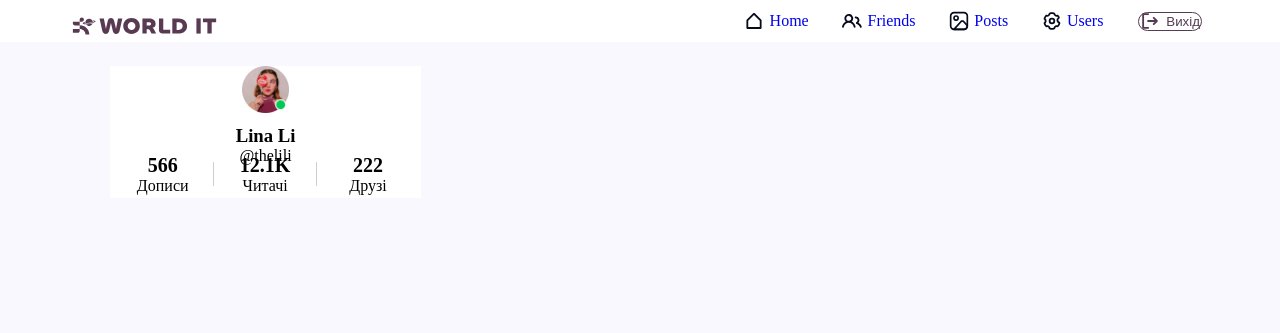
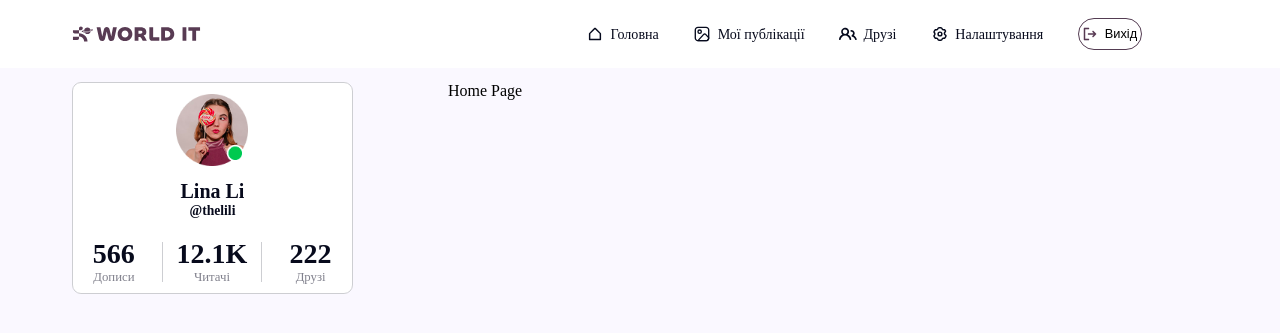
Before and after one commit to MaxS2010/Social-Network, a Django app: page / in a window 1280 px wide. Shown: the top 333 px of the page. Run offline with Django 5.2, Linux system fonts and the light colour scheme.

Commit message:
Create design of base template

```diff
--- a/home_app/templates/home_app/home.html
+++ b/home_app/templates/home_app/home.html
@@ -10,7 +10,7 @@
 {% endblock links %}
 
 {% block content %}
-    <h1>Home page</h1>
+    Home Page
 {% endblock content %}
 
 {% block scripts %}
--- a/static/css/base.css
+++ b/static/css/base.css
@@ -9,7 +9,17 @@ body{
     background-color: #FAF8FF;
 }
 
+.div-container{
+    position: fixed;
+
+    top: 10.2vh;
+    left: 35vw;
+
+    width: 64vw;
+    height: fit-content;
+}
+
 /*
 width: 1440
-height: 1645
+height: 1024
 */
--- a/static/css/header.css
+++ b/static/css/header.css
@@ -6,25 +6,25 @@ header{
     align-items: center;
 
     width: 100vw;
-    height: 5.3vh;
-    padding: 1.46vh 5.6vw 1.46vh 5.6vw;
+    height: 8.5vh;
+    padding: 2.3vh 5.6vw 2.3vh 5.6vw;
 
     background-color: #FFFFFF;
 }
 
-.logo-icon{
+.logo{
     width: 10.1vw;
-    height: 1.1vh;
+    height: 2vh;
 }
 
 nav{
     display: flex;
     flex-direction: row;
-    justify-content: end;
+    justify-content: center;
     align-items: center;
 
     width: 53.8vw;
-    height: 2.4vh;
+    height: 4vh;
     gap: 1.7vw;
 
     /* background-color: #0000ff; */
@@ -37,7 +37,7 @@ nav div{
     align-items: center;
 
     width: fit-content;
-    height: max-content; /* 1.7vh */
+    height: 2.7vh;
     gap: 0.5vw;
     padding: 0.2vh 0.5vw 0.2vh 0.5vw;
 
@@ -45,36 +45,46 @@ nav div{
 }
 
 nav div a{
-    size: 1rem;
+    font-size: 1.1vw;
+    color: #070A1C;
 }
 
-nav div:hover{
+nav div :hover{
     background-color: #E9E5EE;
 }
-
+/*
 .icons{
     width: 1.4vw;
     height: 1.2vh;
+} */
+
+nav div .icons{
+    width: 1.4vw;
+    height: 2vh;
 }
 
-/* nav div .icons img{
-    height: 100%;
-} */
-
-nav div .button-exit{
+nav div .button-div {
     display: flex;
     flex-direction: row;
     justify-content: center;
     align-items: center;
 
     width: 5vw;
-    height: 2.4vh;
-    padding: 0.6vh 1.1vw 0.6vh 1.1vw;
+    height: 4vh;
+    padding: 1vh 1.1vw 1vh 1.1vw;
     gap: 0.5vw;
 
-    background-color: transparent;
     color: #543C52;
 
     border-radius: 1234px;
-    border: 1px solid #543C52;
+    border: 0.1vw solid #543C52;
 }
+
+nav div .button-div .button-exit{
+    font-size: 1vw;
+    line-height: 1.4vw;
+    letter-spacing: -0.6%;
+
+    background-color: transparent;
+    border: none;
+}
--- a/static/css/side_panel.css
+++ b/static/css/side_panel.css
@@ -1,18 +1,21 @@
 .profile-container {
     position: fixed;
-    top: 8.3vh;
-    left: 8.6vw;
+    top: 10.2vh;
+    left: 5.6vw;
 
     display: flex;
     flex-direction: column;
-    justify-content: flex-start;
+    justify-content: center;
     align-items: center;
 
-    width: 24.3vw;
-    height: 16.5vh;
-    gap: 1.4vh;
+    width: 22vw;
+    height: 26.5vh;
+    gap: 1.5vh;
 
     background-color: white;
+
+    border: 0.1vw solid #CDCED2;
+    border-radius: 0.7vw;
 
     /* overflow: hidden; */
 }
@@ -23,9 +26,9 @@
     justify-content: flex-start;
     align-items: center;
 
-    width: 22vw;
-    height: 10.6vh;
-    gap: 1.6vw;
+    width: 24vw;
+    height: 17vh;
+    gap: 1.1vw;
 
     /* background-color: red; */
 }
@@ -37,7 +40,7 @@
     align-items: center;
 
     width: 6.7vw;
-    height: 5.8vh;
+    height: 9vh;
 
     /* background-color: green; */
 }
@@ -53,7 +56,19 @@
     align-items: center;
 
     width: 6.7vw;
-    height: 3vh;
+    height: 5vh;
+}
+
+.profile-name h3 {
+    font-size: 2.5vh;
+    color: rgba(7, 10, 28, 1);
+}
+
+.profile-name p {
+    font-size: 1.7vh;
+    font-weight: 700;
+    color: rgba(7, 10, 28, 1);
+    /* line-height: 1.2; */
 }
 
 .profile-info {
@@ -62,8 +77,8 @@
     justify-content: center;
     align-items: center;
 
-    width: 24vw;
-    height: 3vh;
+    width: 23vw;
+    height: 5vh;
 }
 
 .info-container{
@@ -73,9 +88,9 @@
     align-items: center;
 
     width: 8vw;
-    height: 3vh;
+    height: 5vh;
 
-    border-right: 1px solid #CDCED2;
+    border-right: 0.1vw solid #CDCED2;
 }
 
 .info-container:last-child {
@@ -83,9 +98,13 @@
 }
 
 .info-container h3{
-    font-size: 1.25rem;
+    font-size: 3.5vh;
     font-weight: 700;
-    color: #000000;
-    margin: 0;
-    line-height: 1.2;
+    color: #070A1C;
+    /* line-height: 1.2; */
 }
+
+.info-container p{
+    font-size: 1.6vh;
+    color: #81818D;
+}
--- a/templates/base.html
+++ b/templates/base.html
@@ -12,72 +12,54 @@
     </head>
     <body>
         <header>
-            <div class="logo-icon">
-                <img src="{% static 'icons/logo.svg' %}" alt="logo.svg">
-            </div>
+            <img src="{% static 'icons/logo.svg' %}" alt="logo.svg" class="logo">
             <nav>
                 <div>
-                    <div class="icons">
-                        <img src="{% static 'icons/home.svg' %}" alt="home.svg">
-                    </div>
-                    <a href= "{% url 'home' %}">Home</a>
+                    <img src="{% static 'icons/home.svg' %}" alt="home.svg" class="icons">
+                    <a href= "{% url 'home' %}">Головна</a>
                 </div>
                 <div>
-                    <div class="icons">
-                        <img src="{% static 'icons/friend.svg' %}" alt="friend.svg">
-                    </div>
-                    <a href= "{% url 'friends' %}">Friends</a>
+                    <img src="{% static 'icons/post.svg' %}" alt="post.svg" class="icons">
+                    <a href= "{% url 'post' %}">Мої публікації</a>
                 </div>
                 <div>
-                    <div class="icons">
-                        <img src="{% static 'icons/post.svg' %}" alt="post.svg">
-                    </div>
-                    <a href= "{% url 'post' %}">Posts</a>
+                    <img src="{% static 'icons/friend.svg' %}" alt="friend.svg" class="icons">
+                    <a href= "{% url 'friends' %}">Друзі</a>
                 </div>
                 <div>
-                    <div class="icons">
-                        <img src="{% static 'icons/user.svg' %}" alt="user.svg">
-                    </div>
-                    <a href= "{% url 'user' %}">Users</a>
+                    <img src="{% static 'icons/user.svg' %}" alt="user.svg" class="icons">
+                    <a href= "{% url 'user' %}">Налаштування</a>
                 </div>
                 <div>
-                    <button class="button-exit">
-                        <div class="icons">
-                            <img src="{% static 'icons/exit.svg' %}" alt="exit.svg">
-                            Вихід
-                        </div>
-                    </button>
+                    <div class="button-div">
+                        <img src="{% static 'icons/exit.svg' %}" alt="exit.svg" class="icons">
+                        <button class="button-exit">Вихід</button>
+                    </div>
                 </div>
             </nav>
         </header>
 
         <main>
             <div class="side-panel">
-
                 <div class="profile-container">
                     <div class="profile-head">
                         <div class= "profile-picture">
                             <img src= "{% static  'icons/example-photo.png' %}" alt="example-photo.png">
                         </div>
-
-
                         <div class="profile-name">
                             <h3>Lina Li</h3>
                             <p>@thelili</p>
                         </div>
                     </div>
-
                     <div class="profile-info">
                         <div class="info-container">
                             <h3>566</h3>
                             <p>Дописи</p>
                         </div>
-
                         <div class="info-container">
                             <h3>12.1K</h3>
                             <p>Читачі</p>
                         </div>
-
                         <div class="info-container">
                             <h3>222</h3>
                             <p>Друзі</p>
@@ -86,8 +68,9 @@
                 </div>
                 {% block side_panel %}{% endblock side_panel %}
             </div>
-
-            {% block content %} {% endblock content %}
+            <div class="div-container">
+                {% block content %} {% endblock content %}
+            </div>
         </main>
         <footer></footer>
         {% block scripts %} {% endblock scripts %}
```
